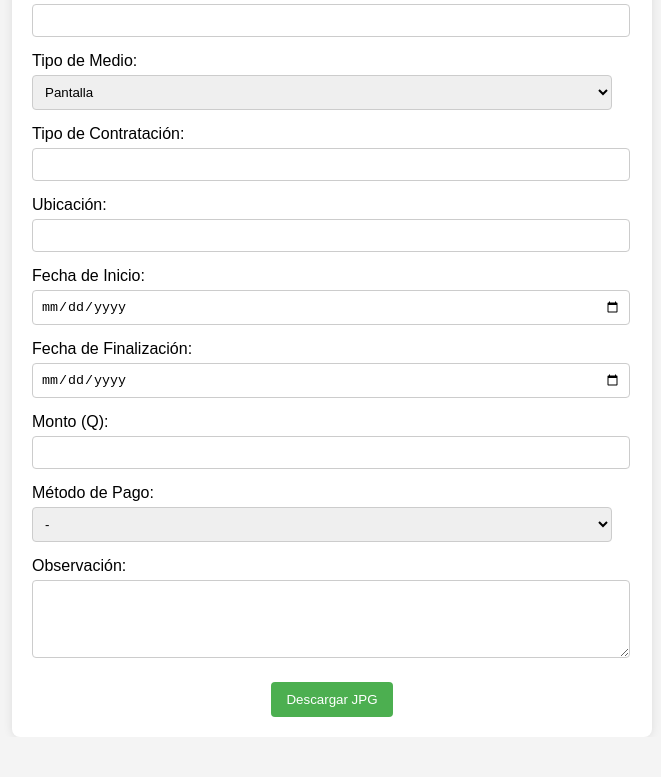
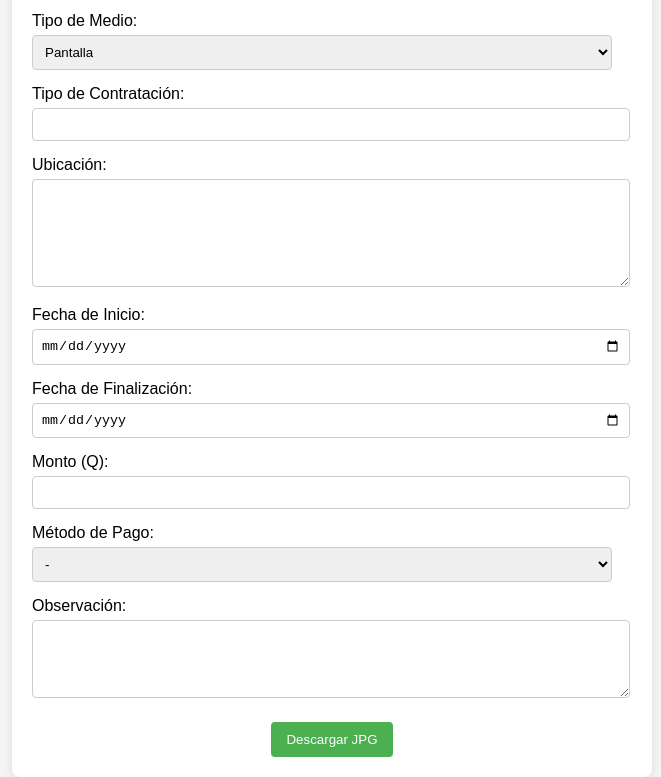
Before and after one commit to vmarkgt/VisualMarkOCV2, a plain HTML site: page index.html in a window 1280 px wide. Shown: the part 97-874 px from the top of the page, without its empty margins (308-969 px from the left). Before the commit the page ends 834 px from the top, so only its background shows below. Drawn offline with nearby package versions, Linux system fonts and the light colour scheme.

Commit message:
Update index.html

```diff
--- a/index.html
+++ b/index.html
@@ -32,7 +32,7 @@
             </div>
             <div class="form-group">
                 <label for="ubicacion">Ubicación:</label>
-                <input type="text" id="ubicacion" name="ubicacion" required>
+                <textarea id="ubicacion" name="ubicacion" rows="6" required></textarea>
             </div>
             <div class="form-group">
                 <label for="fechaInicio">Fecha de Inicio:</label>
```
